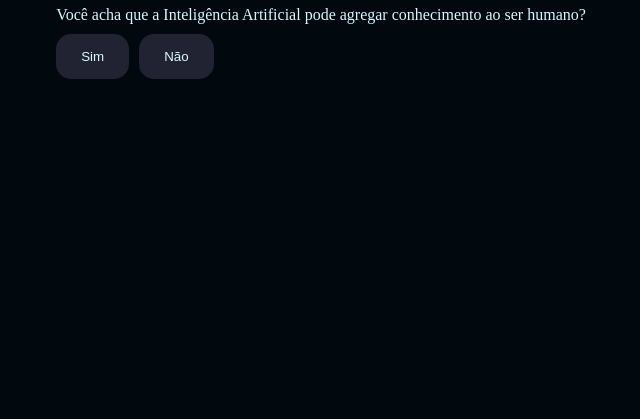
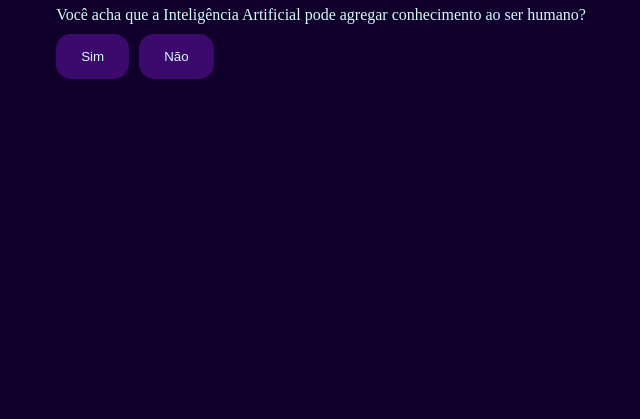
Before and after one commit to Hypnoxiz/IA3D, a plain HTML site: page index.html in a window 1280 px wide. Shown: the part 397-816 px from the top of the page, without its empty margins (319-959 px from the left). Drawn offline with Linux system fonts and the light colour scheme.

Commit message:
Add files via upload

```diff
--- a/script.js
+++ b/script.js
@@ -23,11 +23,11 @@ const perguntas = [//abre a lista de objetos (itens)
         alternativas:[ {
 
             texto: "Sim",
-            afirmação: "Já assisti"
+            afirmação: "Já assisti."
       },
       {
             texto: "Não",
-            afirmação: "Nunca assisti"
+            afirmação: "Nunca assisti."
       }
        ]
     },
--- a/style.css
+++ b/style.css
@@ -1,8 +1,8 @@
 :root{
-    --cor-fundo: #01080E;
-    --cor-principal: #0b0d20;
-    --cor-secundaria: #212333;
-    --cor-destaque: #2dbefd;
+    --cor-fundo: #10002b;
+    --cor-principal: #240046;
+    --cor-secundaria: #3c096c;
+    --cor-destaque: #9d4edd;
     --cor-texto: #D7F9FF;
 }
 body{
```
